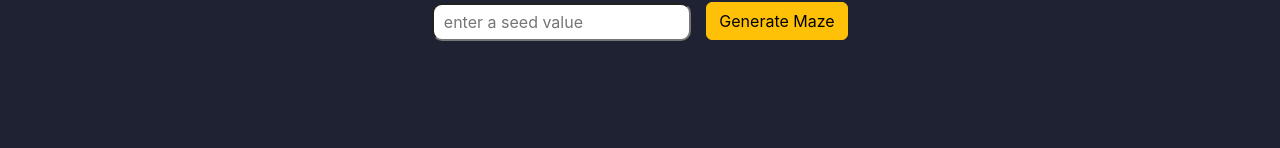
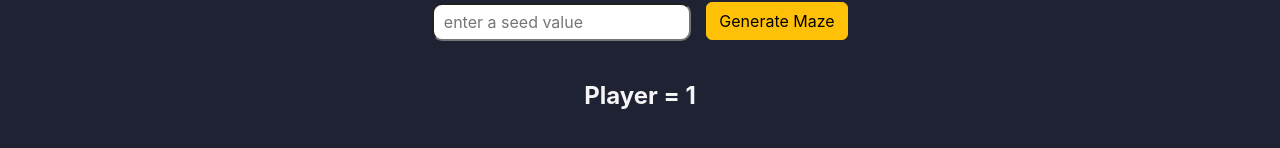
Before and after one commit to Connor-aus/cab432-assingment2, a React (Create React App) app in the folder client/: page / in a window 1280 px wide. Shown: the part 168-316 px from the top of the page. Built offline with nearby package versions, Linux system fonts and the light colour scheme.

Commit message:
set win condition

```diff
--- a/client/src/pages/Home.js
+++ b/client/src/pages/Home.js
@@ -10,12 +10,15 @@ import "./../css/style.css";
 export function Home() {
   const [seed, setSeed] = useState(0);
   const [errorMessage, setErrorMessage] = useState("");
-  const [playerX, setPlayerX] = useState(0);
-  const [playerY, setPlayerY] = useState(0);
   const [maze, setMaze] = useState([]);
+  const [mazeEnd, setMazeEnd] = useState([]);
   const [intervalArray, setIntervalArray] = useState([]);
   const [intervalSpeed, setIntervalSpeed] = useState(500);
   const [start, setStart] = useState(false);
+
+  const [playerSeed, setPlayerSpeed] = useState(0);
+  const [playerX, setPlayerX] = useState(0);
+  const [playerY, setPlayerY] = useState(0);
 
   const [AstarPath, setAstarPath] = useState([]);
   const [AstarSpeed, setAstarSpeed] = useState(0);
@@ -34,9 +37,6 @@ export function Home() {
 
   const cols = 10; //columns in the maze
   const rows = 10; //rows in the maze
-
-  // inititate a blank grid
-  var blankGrid = makeGrid(cols, rows);
 
   // callback function setting the seed value
   const searchSeed = (seedInput) => {
@@ -62,36 +62,30 @@ export function Home() {
 
     if (maze.length < 1 || seed == 0) return;
 
-    console.log(e.code);
-
     if (e.code === "Space") setStart(true);
 
     if (start == false) return;
 
     if (e.code === "KeyW" && playerY > 0) {
       if (maze[playerX][playerY].up) {
-        console.log("up arrow pressed");
         setPlayerY((y) => {
           return y - 1;
         });
       }
     } else if (e.code === "KeyD" && playerX < cols - 1) {
       if (maze[playerX][playerY].right) {
-        console.log("right arrow pressed");
         setPlayerX((x) => {
           return x + 1;
         });
       }
     } else if (e.code === "KeyS" && playerY < rows - 1) {
       if (maze[playerX][playerY].down) {
-        console.log("down arrow pressed");
         setPlayerY((y) => {
           return y + 1;
         });
       }
     } else if (e.code === "KeyA" && playerX > 0) {
       if (maze[playerX][playerY].left) {
-        console.log("left arrow pressed");
         setPlayerX((x) => {
           return x - 1;
         });
@@ -100,9 +94,22 @@ export function Home() {
   };
 
   // player moved
-  // re-render and start game
-  useEffect(() => {}, [playerY], [playerX]);
+  // re-render and check win
+  useEffect(() => {
+    setPlayerSpeed((x) => x + 1);
 
+    // stop all intervals if player has won
+    if(playerX == mazeEnd[0] && playerY == mazeEnd[1]) {
+      for (var i = 0; i < intervalArray; i++) {
+        intervalStopFunction(intervalArray[i]);
+      }
+
+      setIntervalArray([]);
+    }
+
+  }, [playerY, playerX]);
+
+  // stop an interval function
   function intervalStopFunction(interval) {
     clearInterval(interval);
     setStart(false);
@@ -138,12 +145,15 @@ export function Home() {
     (async () => {
       if (seed == 0) return;
 
+      // ensure game doesn't start prematurely
       setStart(false);
 
+      // stop all intervals
       for (var i = 0; i < intervalArray; i++) {
         intervalStopFunction(intervalArray[i]);
       }
 
+      // reset intervals
       setIntervalArray([]);
 
       // reset player positions
@@ -157,11 +167,7 @@ export function Home() {
       setDijkstrasY(0);
 
       try {
-        // construct key
-        var key = `${cols}x${rows}.${seed}.Astar`;
-        var exampleKey = "50x50.80.Astar";
-
-        // check redis cache
+        // TODO check redis cache
 
         // pass to server
         let getAstarPath = async () => {
@@ -170,7 +176,7 @@ export function Home() {
           let res = await fetch(`/Astar/${cols}/${rows}/${seed}`);
           let data = await res.json();
 
-          //console.log(data);
+          console.log(data.speed);
 
           // console.log("Astar path is long = " + data.path.length);
 
@@ -249,17 +255,18 @@ export function Home() {
 
       console.log("rendering map");
 
+      // inititate a blank grid
+      var blankGrid = makeGrid(cols, rows);
+
       var result = generateMaze(blankGrid, seed);
 
       setMaze(result);
 
+      setMazeEnd([cols - 1, rows - 1]);
+
       // setAstarX(blankGrid.length - 1);
     })();
   }, [seed]);
-
-  // console.log("rendered = " + rendered);
-  // console.log(maze);
-  // console.log("player = " + playerX + playerY);
 
   return (
     <Container fluid className="bordercon">
@@ -271,7 +278,14 @@ export function Home() {
           <SearchBar onSubmit={searchSeed} />
         </Col>
       </Row>
-      {error(errorMessage)}
+      <Row>{error(errorMessage)}</Row>
+      <Row>
+        <Col>
+          <h4 style={{ color: "whitesmoke", fontWeight: "bold" }}>
+            Player = {playerSeed}
+          </h4>
+        </Col>
+      </Row>
       <Row>
         <Col>
           <div
```
